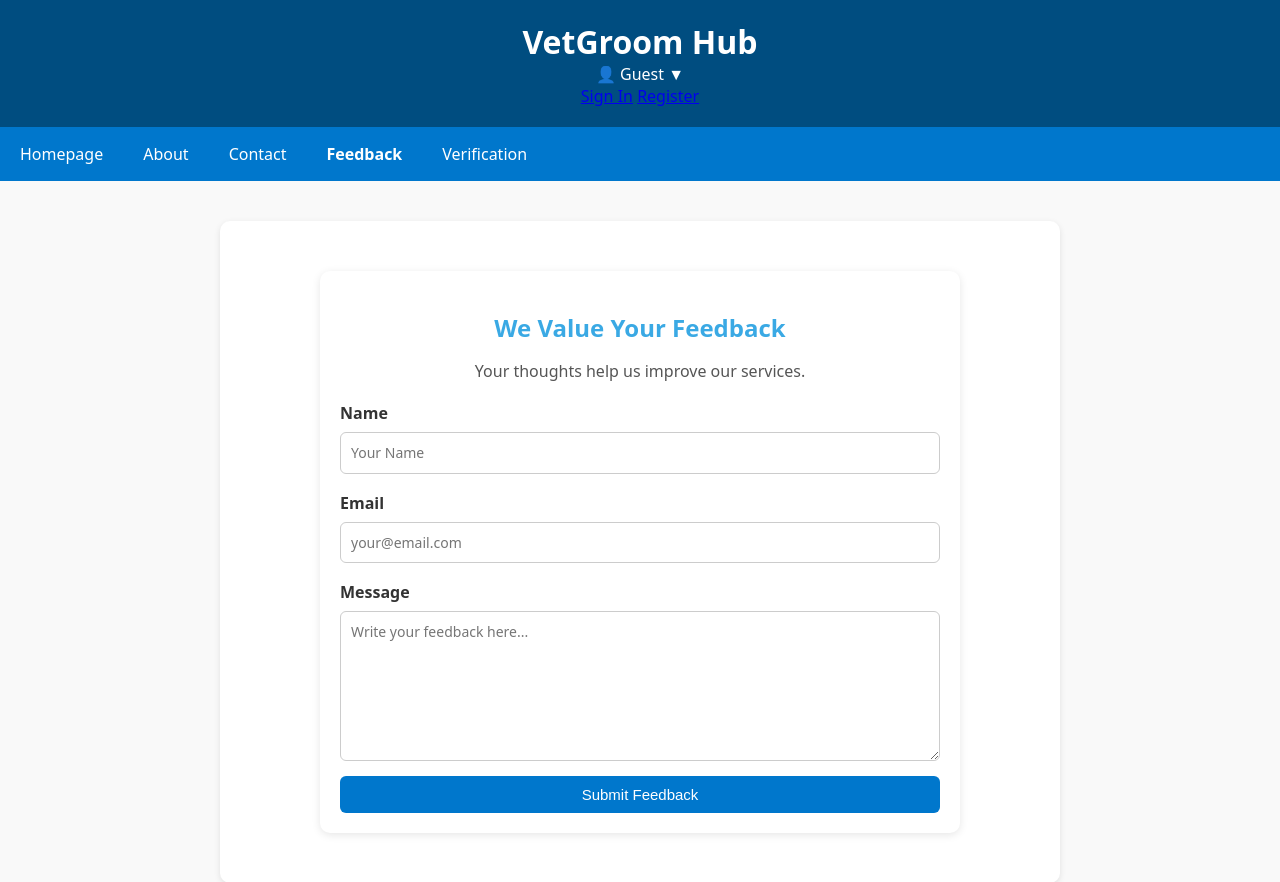
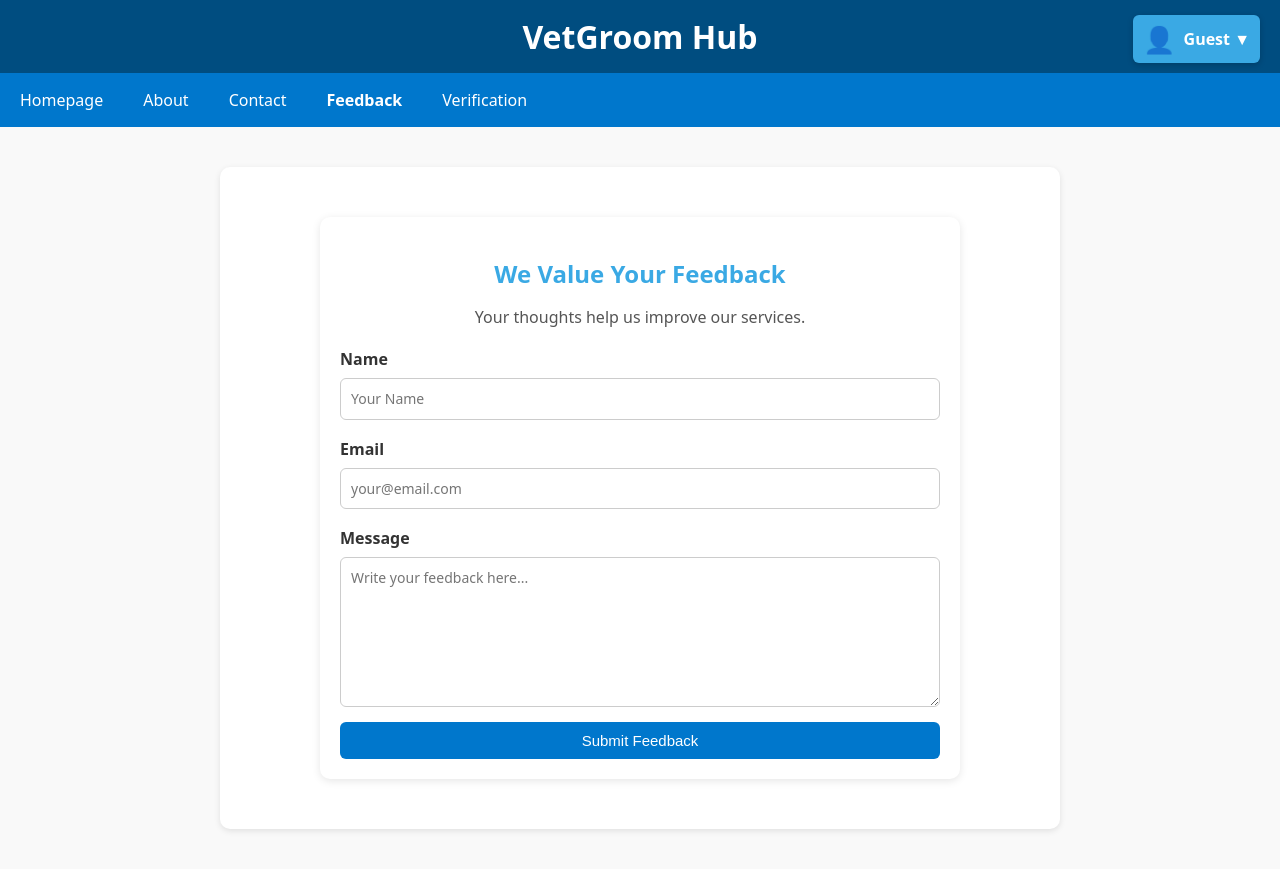
Before and after one commit to jiawei916/SD_SEC42_G01_42, a PHP site: page /vetgroom/feedback.php in a window 1280 px wide. Shown: the top 882 px of the page. After the commit the page ends 833 px from the top, so only its background shows below. Run offline with PHP 8.4, Linux system fonts and the light colour scheme.

Commit message:
UPDATE FEEDBACK AND SIGN OUT

```diff
--- a/feedback.php
+++ b/feedback.php
@@ -35,7 +35,59 @@ input,
     resize: vertical;   /* Allow manual vertical resize */
     margin-bottom: 10px;
 }
-
+        /* Profile dropdown (same as About Us page) */
+        .profile-dropdown {
+            position: absolute;
+            top: 15px;
+            right: 20px;
+            display: flex;
+            align-items: center;
+            cursor: pointer;
+            background-color: #3aa9e4;
+            padding: 6px 10px;
+            border-radius: 6px;
+            box-shadow: 0px 2px 6px rgba(0,0,0,0.2);
+        }
+        .profile-icon {
+            font-size: 26px;
+            margin-right: 8px;
+        }
+        .profile-name {
+            font-size: 16px;
+            font-weight: bold;
+            color: white;
+        }
+        .dropdown-content {
+            display: none;
+            position: absolute;
+            right: 0;
+            top: 40px;
+            background: white;
+            min-width: 140px;
+            box-shadow: 0px 0px 8px rgba(0,0,0,0.2);
+            border-radius: 5px;
+            z-index: 1;
+        }
+        .dropdown-content a {
+            display: block;
+            padding: 8px 12px;
+            font-size: 14px;
+            text-decoration: none;
+            color: #333;
+            transition: background 0.2s ease;
+        }
+        .dropdown-content a:hover {
+            background-color: #f1f1f1;
+        }
+        .profile-dropdown:hover .dropdown-content {
+            display: block;
+        }
+        header {
+            position: relative;
+            padding: 15px;
+            color: white;
+            text-align: center;
+        }
   </style>
 </head>
 <body>
```
Also changed, not shown: signOut.php (+13 -6 lines).
